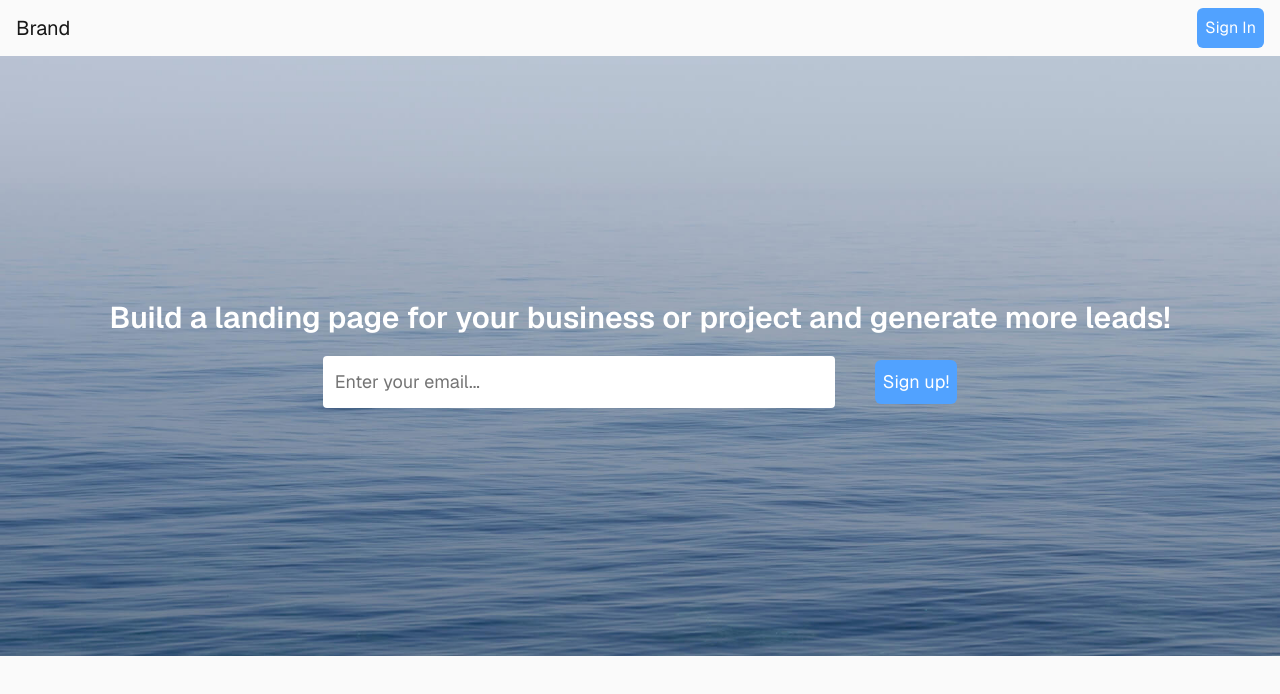
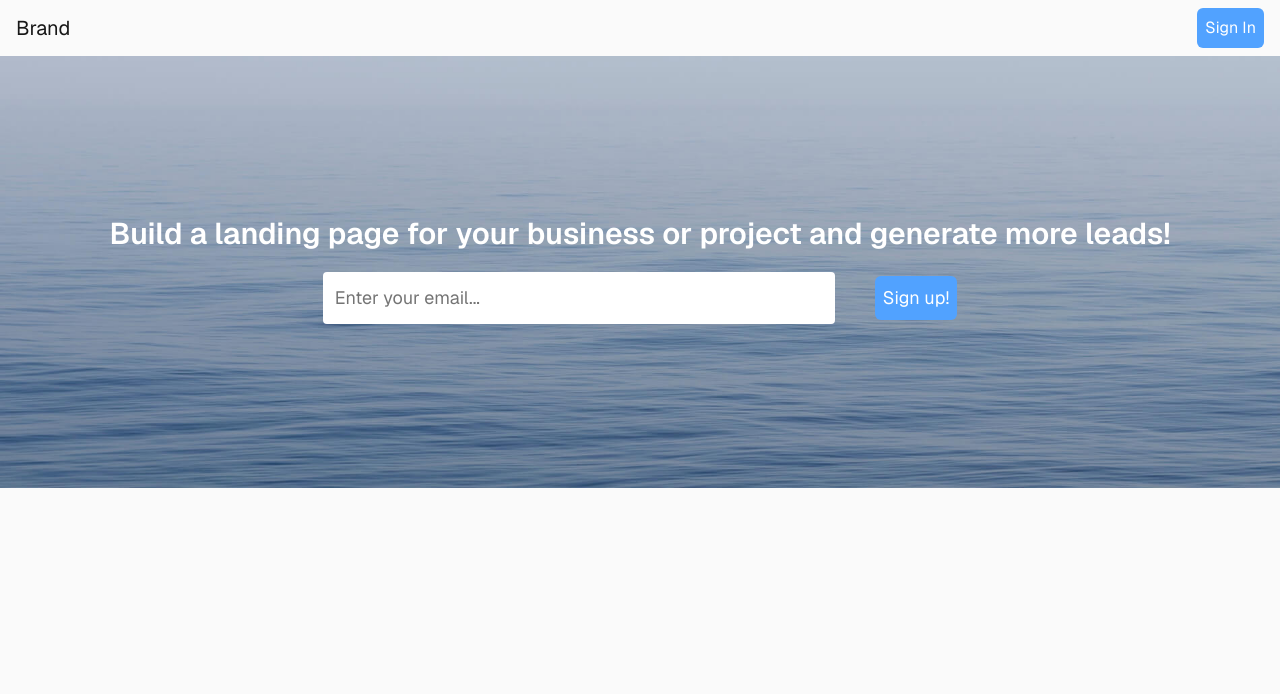
Before and after one commit to Jas-creator-31/bootstrap-studio-landing-page, a Next.js app: page / in a window 1280 px wide. Shown: the top 694 px of the page. Built offline with nearby package versions, Linux system fonts and the light colour scheme.

Commit message:
fix: replaiced hardcoding hieth to using padding

```diff
--- a/src/app/components/Header.tsx
+++ b/src/app/components/Header.tsx
@@ -9,9 +9,9 @@ export default function Header() {
   return (
     <header // main header element that holds all the other elements for the components
       className={cn(
-        "relative h-150 w-full",
+        "relative max-h-150 w-full",
         "flex flex-col justify-center items-center",
-        "p-2",
+        "pl-2 pr-2 pt-40 pb-40",
       )}
     >
       <Image // background image component that will be the main background for the header section
```
